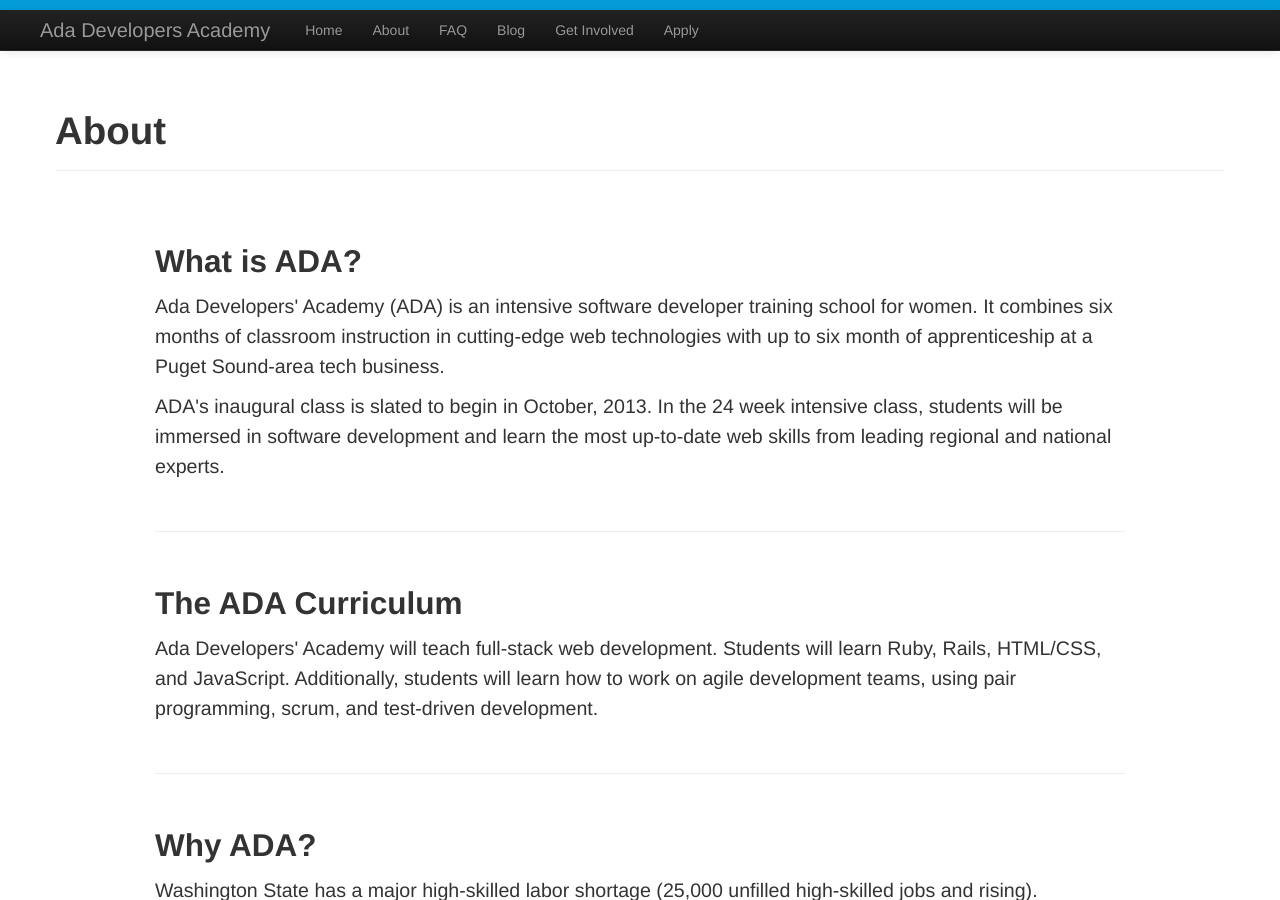
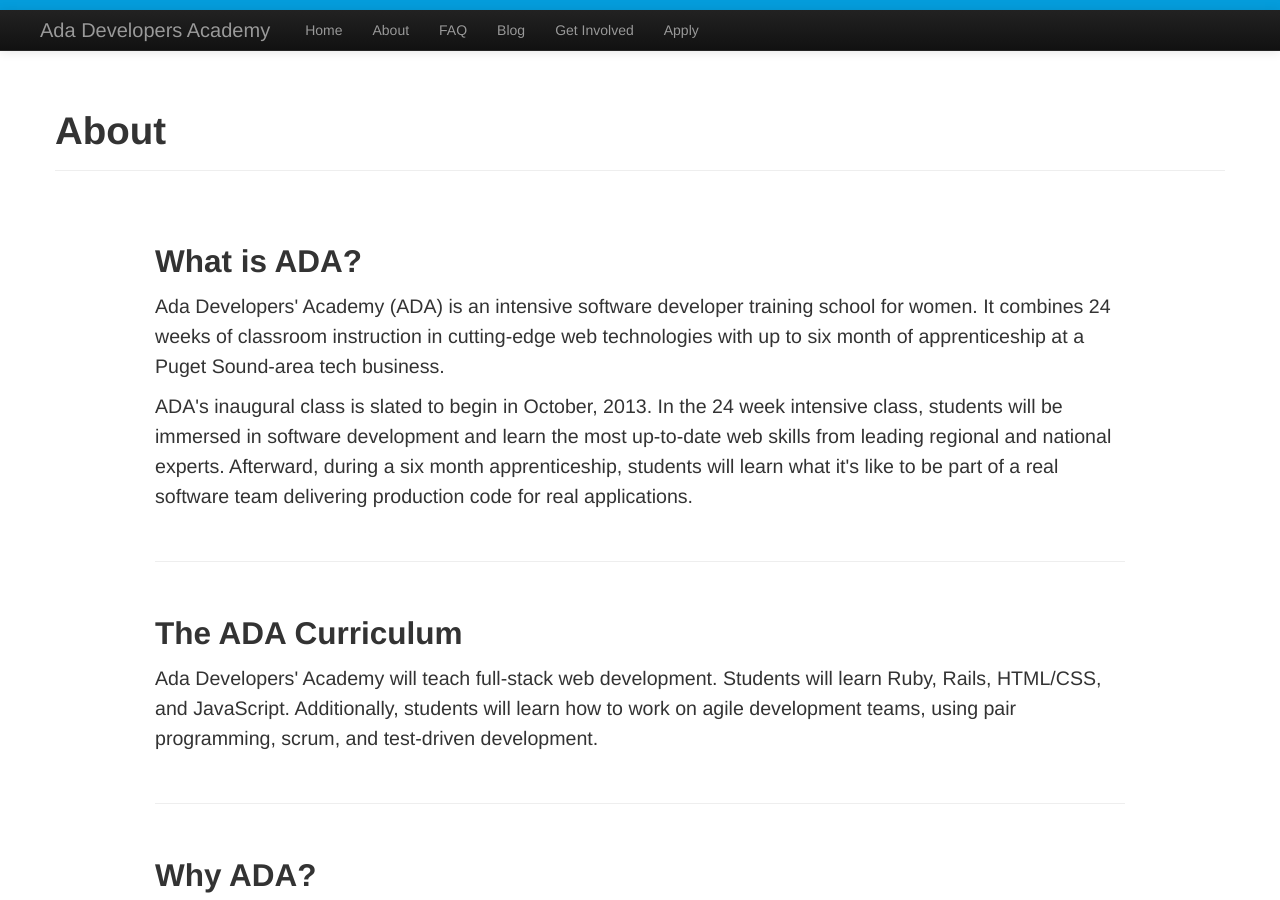
Before and after one commit to Ada-Developers-Academy/adadevelopersacademy.org, a Jekyll site: the page built from about/index.html, in a window 1280 px wide and 900 px high. Built offline with Jekyll 4.4.1, drawn with Linux system fonts in a browser that asks for light colours; nearby versions of some CDN libraries; comment, search, counter and statistics services are not loaded.

Commit message:
Add to about section.

```diff
--- a/about/index.html
+++ b/about/index.html
@@ -11,10 +11,10 @@
   <div class='span10 body-text'>
     <h2>What is ADA?</h2>
     <p>
-      Ada Developers' Academy (ADA) is an intensive software developer training school for women. It combines six months of classroom instruction in cutting-edge web technologies with up to six month of apprenticeship at a Puget Sound-area tech business.
+      Ada Developers' Academy (ADA) is an intensive software developer training school for women. It combines 24 weeks of classroom instruction in cutting-edge web technologies with up to six month of apprenticeship at a Puget Sound-area tech business.
     </p>
     <p>
-      ADA's inaugural class is slated to begin in October, 2013. In the 24 week intensive class, students will be immersed in software development and learn the most up-to-date web skills from leading regional and national experts.
+      ADA's inaugural class is slated to begin in October, 2013. In the 24 week intensive class, students will be immersed in software development and learn the most up-to-date web skills from leading regional and national experts. Afterward, during a six month apprenticeship, students will learn what it's like to be part of a real software team delivering production code for real applications.
     </p>
     <hr />
     <h2>The ADA Curriculum</h2>
```
